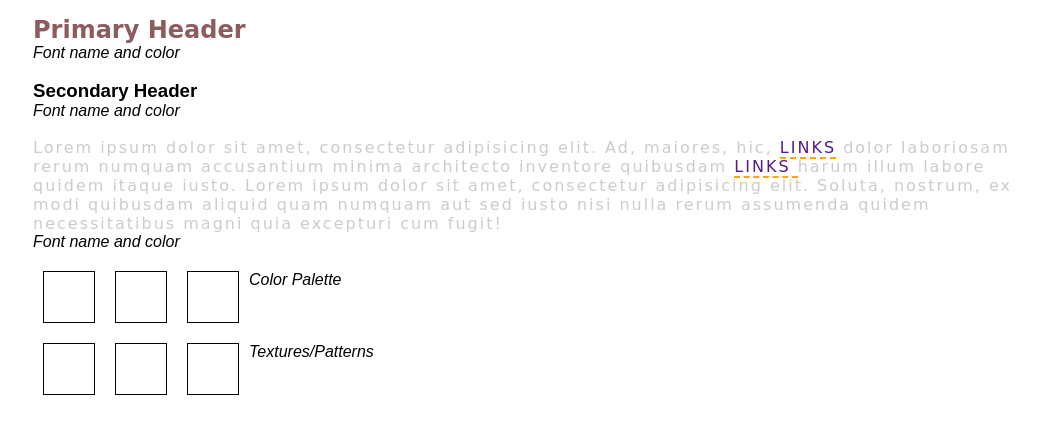
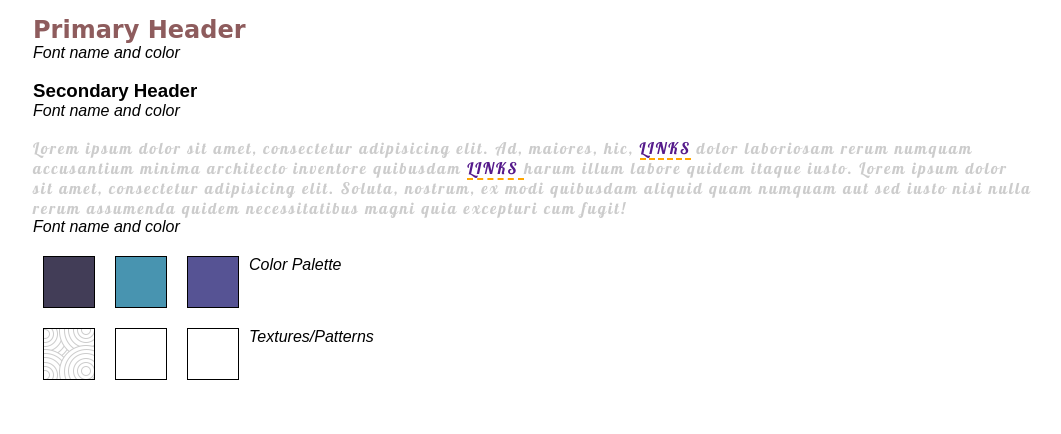
Before and after one commit to mikadamico/p3-style-tile, a plain HTML site: page index.html in a window 1280 px wide. Shown: the part 324-758 px from the top of the page, without its empty margins (107-1168 px from the left). Drawn offline with Linux system fonts and the light colour scheme; a web font is replaced by a local one.

Commit message:
version 2

```diff
--- a/css/styles.css
+++ b/css/styles.css
@@ -49,6 +49,21 @@ section {
 	width: 50px;
 }
 
+.color-1 {
+	background: #423D57;
+}
+
+.color-2 {
+	background: #4894B0;
+}
+
+.color-3 {
+	background: #565394;
+}
+
+.pattern-1 {
+	background: url("../img/swirl_pattern.png");
+}
 
 /* Show Grid */
 .showgrid {
--- a/index.html
+++ b/index.html
@@ -6,9 +6,10 @@
 
   <link rel="stylesheet" href="css/normalize.css">
   <link rel="stylesheet" href="css/grid.css">
-
   <link href='http://fonts.googleapis.com/css?family=Raleway' rel='stylesheet' type='text/css'>
   <link href='http://fonts.googleapis.com/css?family=Fontdiner+Swanky' rel='stylesheet' type='text/css'>
+  <link href='http://fonts.googleapis.com/css?family=Lobster' rel='stylesheet' type='text/css'>
+
   <link rel="stylesheet" href="css/styles.css">
 
 </head>
```
Also changed, not shown: img/swirl_pattern.png (added).
